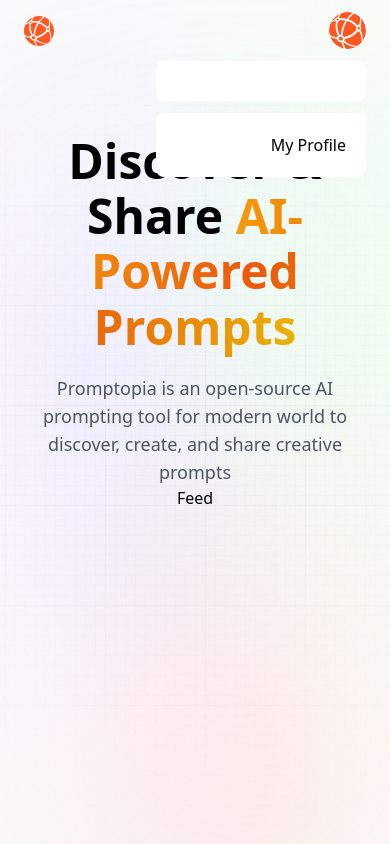
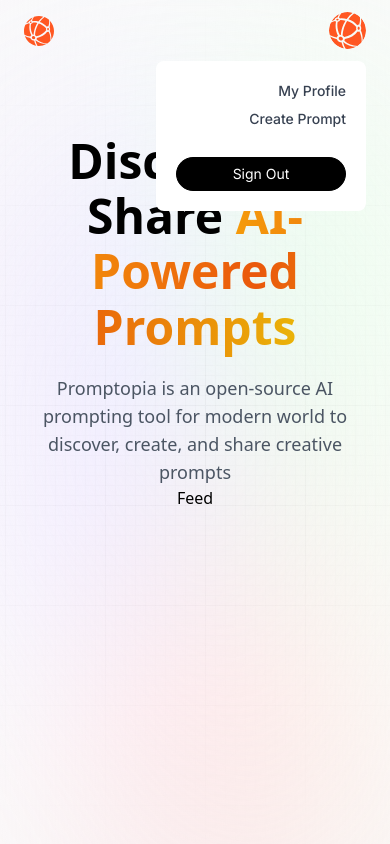
Before and after one commit to bekirasimcelik/Udemig_Nextjs_FullStackApp, a Next.js app: page / in a window 390 px wide. Both pictures are taken after a click on the picture 347 px from the left and 30 px from the top of the page. Built offline with nearby package versions, Linux system fonts and the light colour scheme.

Commit message:
providers updated

```diff
--- a/components/Nav.jsx
+++ b/components/Nav.jsx
@@ -82,11 +82,28 @@
               <div className="dropdown">
                 <Link
                   href="/profile"
-                  className="dropdown"
+                  className="dropdown_link"
                   onClick={() => setToggleDropDown(false)}
                 >
                   My Profile
                 </Link>
+                <Link
+                  href="/create-prompt"
+                  className="dropdown_link"
+                  onClick={() => setToggleDropDown(false)}
+                >
+                  Create Prompt
+                </Link>
+                <button
+                  type="button"
+                  onClick={() => {
+                    setToggleDropDown(false);
+                    signOut();
+                  }}
+                  className="mt-5 w-full black_btn"
+                >
+                  Sign Out
+                </button>
               </div>
             )}
           </div>
--- a/components/Provider.jsx
+++ b/components/Provider.jsx
@@ -1,7 +1,8 @@
-import React from "react";
+"use client";
+import { SessionProvider } from "next-auth/react";
 
-const Provider = () => {
-  return <div>Provider</div>;
+const Provider = ({ children, session }) => {
+  return <SessionProvider session={session}>{children}</SessionProvider>;
 };
 
 export default Provider;
```
